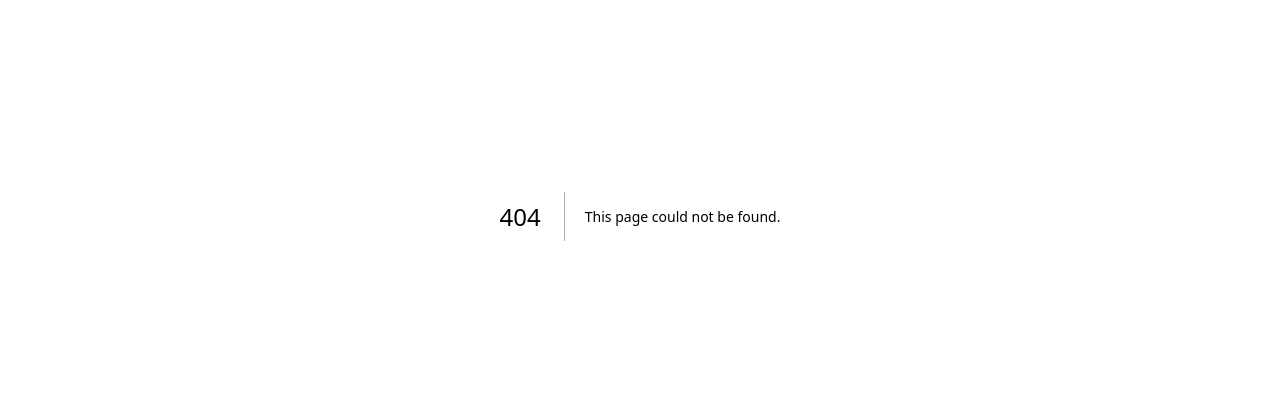
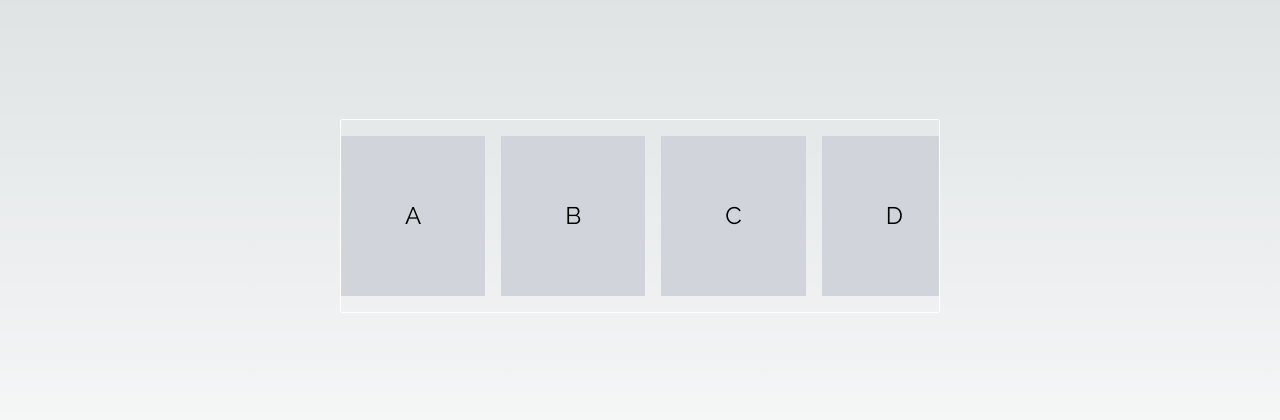
Before and after one commit to booi-dev/shokesu, a Next.js app: page /scroll in a window 1280 px wide. Before the commit this address had no page. Shown: the part 184-604 px from the top of the page. Built offline with nearby package versions, Linux system fonts and the light colour scheme.

Commit message:
Create basic scroll

```diff
--- a/src/app/page.tsx
+++ b/src/app/page.tsx
@@ -2,7 +2,7 @@ import Link from "next/link";
 
 export default function Home() {
   return (
-    <main className="flex min-h-screen flex-col items-center  p-24">
+    <main className="flex min-h-screen flex-col text-5xl uppercase p-24 space-y-2">
       <Link href="/top-progress-bar">top progress bar</Link>
       <Link href="/gradient-animation">gradient animation</Link>
       <Link href="/curve-sections">curve sections</Link>
@@ -11,6 +11,7 @@ export default function Home() {
       <Link href="/slider">slider</Link>
       <Link href="/localization">localization</Link>
       <Link href="/swiper">swiper</Link>
+      <Link href="/scroll">scroll</Link>
     </main>
   );
 }
--- /dev/null
+++ b/src/app/scroll/Scroll.tsx
@@ -0,0 +1,41 @@
+const listConfig = [
+  "a",
+  "b",
+  "c",
+  "d",
+  "e",
+  "f",
+  "g",
+  "h",
+  "i",
+  "j",
+  "k",
+  "l",
+  "m",
+  "n",
+  "o",
+  "p",
+  "q",
+  "r",
+  "s",
+  "t",
+];
+
+const Scroll = () => {
+  return (
+    <div className="flex items-center justify-center h-screen">
+      <div className="flex gap-4 w-[600px] justify-between snap-x border border-white p-4 rounded-sm overflow-x-scroll">
+        {listConfig.map((item) => (
+          <div
+            key={item}
+            className="uppercase bg-gray-300 p-16 text-black  snap-start"
+          >
+            {item}
+          </div>
+        ))}
+      </div>
+    </div>
+  );
+};
+
+export default Scroll;
--- /dev/null
+++ b/src/app/scroll/page.tsx
@@ -0,0 +1,11 @@
+import Scroll from "./Scroll";
+
+const page = () => {
+  return (
+    <div className="mx-auto max-w-7xl w-full text-2xl">
+      <Scroll />
+    </div>
+  );
+};
+
+export default page;
```
